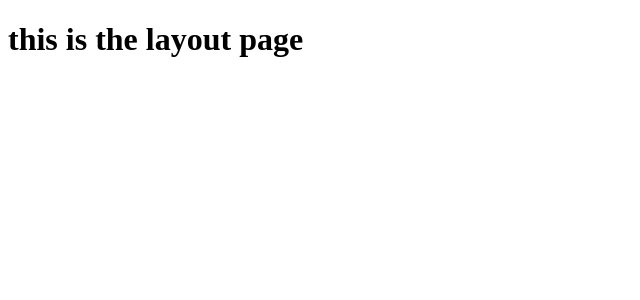
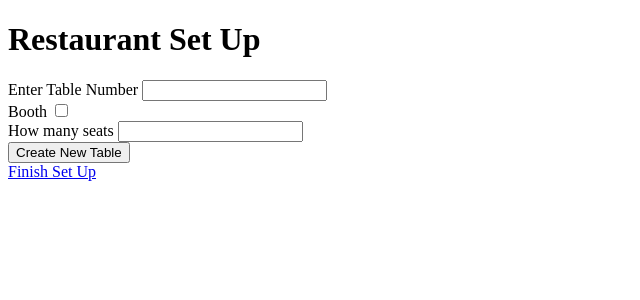
Before and after one commit to hanstoj/HB_Project, a Flask app: template templates/layout.html in a window 1280 px wide. Shown: the top 300 px of the page, without its empty margins (0-640 px from the left). Run offline with Flask 2, Linux system fonts and the light colour scheme; the template is opened without the code that fills it, so the values that code supplies are empty.

Commit message:
reservations crud and app route added

```diff
--- a/server.py
+++ b/server.py
@@ -39,13 +39,6 @@ def login_page():
     return render_template('log_in.html')
 
 
-@app.route('/create_acct')
-def view_acct_page():
-    """View homepage."""
-
-    return render_template('create_acct.html')
-
-
 @app.route('/create_acct', methods=['POST'])
 def create_acct():
     """Create Acct"""
@@ -68,13 +61,37 @@ def create_acct():
 @app.route('/layout', methods=['POST'])
 def view_layout_page():
     """View Acct Page"""
+    table_num = request.form.get('table_num')
+    is_booth = request.form.get('is_booth')
+    num_seats = request.form.get('num_seats')
 
-    return render_template('layout.html')
-# @app.route('/make_res')
-# def view_make_res():
-#     """View Res Page"""
+    table = crud.get_table_by_table_num(table_num)
+    if table:
+        flash('Table number already exists cannot create')
+    else:
+        crud.create_table(table_num=table_num,
+                          is_booth=is_booth, num_seats=num_seats)
 
-#     return render_template('make_res.html')
+    return table
+
+
+@app.route('/make_res', methods=['POST'])
+def make_reservation():
+    """Resrevation form submission response"""
+
+    res_size = request.form.get('res_size')
+    res_time = request.form.get('res_time')
+    arrival_time = request.form.get('arrival_time')
+    end_time = request.form.get('end_time')
+    booth_pref = request.form.get('booth_pref')
+    celebrating = request.form.get('celebrating')
+    phone_num = request.form.get('phone_num')
+
+    # TODO Start time conditional
+    # TODO End time conditional
+    # TODO Bookings Full?
+    crud.create_res(res_size=res_size, res_time=res_time, arrival_time=arrival_time,
+                    end_time=end_time, booth_pref=booth_pref, celebrating=celebrating, phone_num=phone_num)
 
 
 # @app.route('/create_acct')
--- a/templates/layout.html
+++ b/templates/layout.html
@@ -3,10 +3,26 @@
 <head>
     <meta charset="UTF-8">
     <meta name="viewport" content="width=device-width, initial-scale=1.0">
-    <title>Document</title>
+    <title>Restaurant Set Up</title>
 </head>
+<h1> Restaurant Set Up</h1>
 <body>
-    <H1>this is the layout page</H1>
 
+    <form action="/layout" method= "POST">
+        <div>
+            <label for="table_num">Enter Table Number</label>
+            <input type="text" id="table_num" name="table_num" required>
+        </div>
+        <div>
+            <label for="is_booth">Booth</label>
+            <input type="checkbox" name="is_booth" id="is_booth">
+        </div>
+        <div>
+            <label for="num_seats">How many seats</label>
+            <input type="number" name="num_seats" id="num_seats">
+        </div>
+        <button>Create New Table</button>
+    </form>
+<a href="/home">Finish Set Up</a>
 </body>
 </html>
```
Also changed, not shown: crud.py (+7 -0 lines).
